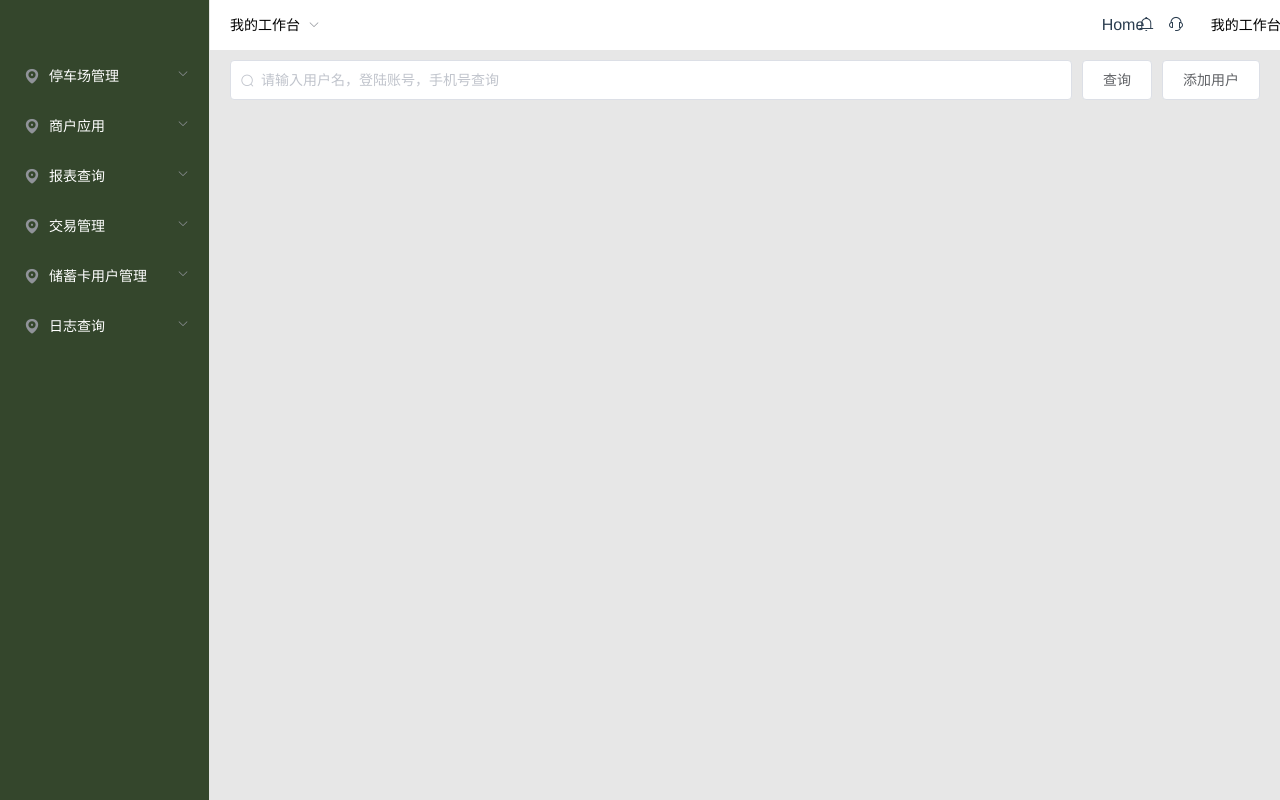
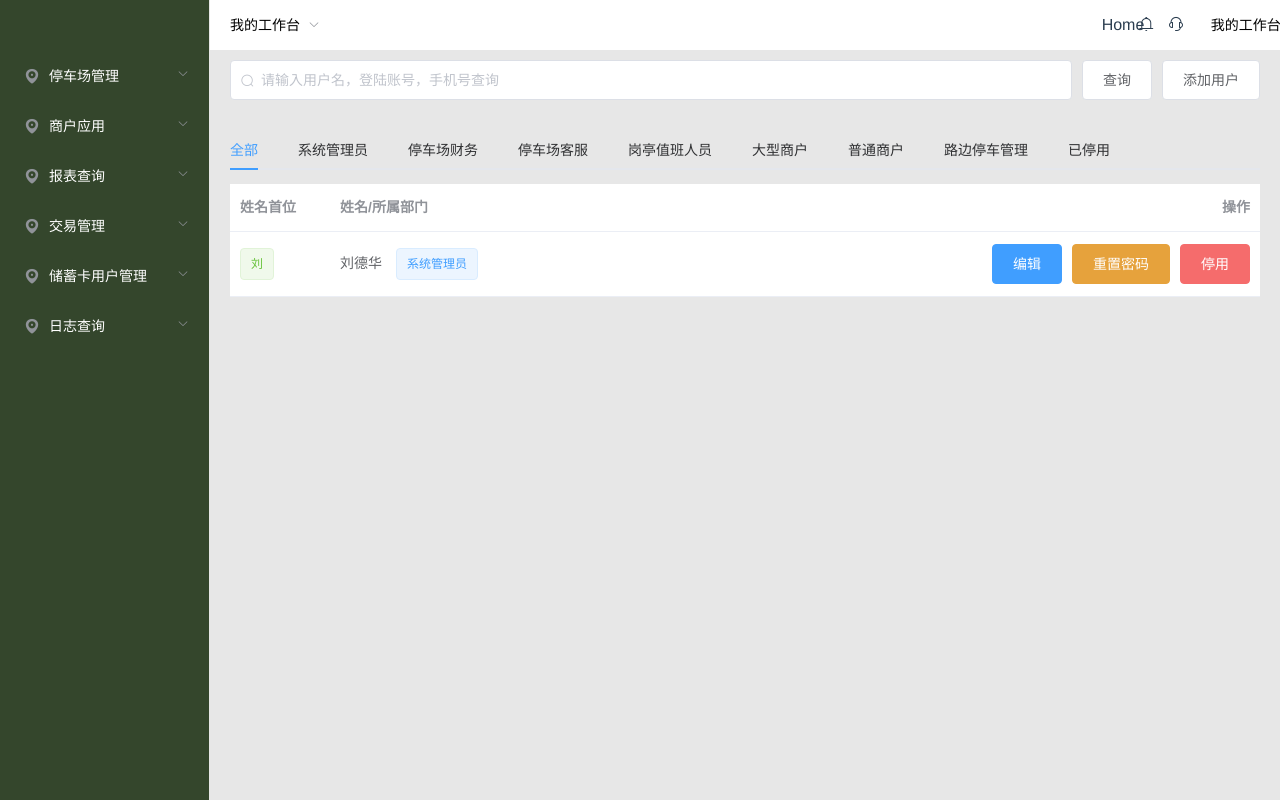
Before and after one commit to spa123456/vue-platform, a Vue app: page /peoplemessage in a window 1280 px wide. Shown: the top 800 px of the page. Built offline with nearby package versions, Linux system fonts and the light colour scheme.

Commit message:
fix:人员管理/通道管理的静态页面基本完成

```diff
--- /dev/null
+++ b/src/components/carmanagment/Channelmessage.vue
@@ -0,0 +1,52 @@
+<template>
+  <el-container class="el-mainBx">
+    <el-header height="60px">
+      <div class="header-input">
+        <el-input placeholder="请输入用户名，登陆账号，手机号查询" prefix-icon="el-icon-search" v-model="inputvalue"></el-input>
+      </div>
+      <div>
+        <el-button>查询</el-button>
+      </div>
+    </el-header>
+    <el-main>
+      <el-tabs v-model="activeName" @tab-click="handleClick">
+        <el-tab-pane label="全部" name="first">用户管理</el-tab-pane>
+        <el-tab-pane label="入口" name="second">配置管理</el-tab-pane>
+        <el-tab-pane label="出口" name="third">角色管理</el-tab-pane>
+        <el-tab-pane label="已停用" name="fourth">定时任务补偿</el-tab-pane>
+      </el-tabs>
+    </el-main>
+  </el-container>
+</template>
+
+<script>
+export default {
+  data() {
+    return {
+      inputvalue: "",
+      activeName:'first',
+    };
+  },
+  methods:{
+    handleClick(tab, event) {
+        console.log(tab, event);
+      }
+  }
+};
+</script>
+
+<style lang="less" scoped>
+.el-container {
+  .el-header {
+    display: flex;
+    padding-top: 10px;
+    .header-input {
+      flex: 1;
+      margin-right: 10px;
+    }
+  }
+  .el-main {
+    height: 100%;
+  }
+}
+</style>
--- a/src/components/carmanagment/Peoplemessage.vue
+++ b/src/components/carmanagment/Peoplemessage.vue
@@ -9,7 +9,39 @@
         <el-button>添加用户</el-button>
       </div>
     </el-header>
-    <el-main></el-main>
+    <el-main>
+      <el-tabs v-model="activeName" @tab-click="handleClick">
+        <el-tab-pane label="全部" name="first">
+          <el-table :data="tableData" style="width: 100%">
+            <el-table-column label="姓名首位" width="100">
+              <template slot-scope="scope">
+                <el-tag type="success">{{scope.row.name.substr(0,1)}}</el-tag>
+              </template>
+            </el-table-column>
+            <el-table-column label="姓名/所属部门" width="480">
+              <template slot-scope="scope">
+                <span style="padding-right:10px;">{{scope.row.name}}</span> <span><el-tag>{{scope.row.status}}</el-tag></span>
+              </template>
+            </el-table-column>
+            <el-table-column prop="address" label="操作" align="right">
+              <template slot-scope="scope">
+                <el-button type="primary" @click="redactsetprimary(scope.row)">编辑</el-button>
+                <el-button type="warning">重置密码</el-button>
+                <el-button type="danger">停用</el-button>
+              </template>
+            </el-table-column>
+          </el-table>
+        </el-tab-pane>
+        <el-tab-pane label="系统管理员" name="second">配置管理</el-tab-pane>
+        <el-tab-pane label="停车场财务" name="third">角色管理</el-tab-pane>
+        <el-tab-pane label="停车场客服" name="fourth">定时任务补偿</el-tab-pane>
+        <el-tab-pane label="岗亭值班人员" name="five">定时任务补偿</el-tab-pane>
+        <el-tab-pane label="大型商户" name="six">定时任务补偿</el-tab-pane>
+        <el-tab-pane label="普通商户" name="serven">定时任务补偿</el-tab-pane>
+        <el-tab-pane label="路边停车管理" name="eight">定时任务补偿</el-tab-pane>
+        <el-tab-pane label="已停用" name="nine">定时任务补偿</el-tab-pane>
+      </el-tabs>
+    </el-main>
   </el-container>
 </template>
 
@@ -17,8 +49,15 @@
 export default {
   data() {
     return {
-      inputvalue: ""
+      inputvalue: "",
+      activeName: "first",
+      tableData: [{  name: '刘德华',status:'系统管理员'}]
     };
+  },
+  methods: {
+    handleClick(tab, event) {
+      console.log(tab, event);
+    }
   }
 };
 </script>
@@ -28,13 +67,14 @@ export default {
   .el-header {
     display: flex;
     padding-top: 10px;
-    .header-input{
-        flex: 1;
-        margin-right: 10px;
+    .header-input {
+      flex: 1;
+      margin-right: 10px;
     }
   }
-  .el-main{
-      height: 100%;
+  .el-main {
+    height: 100%;
+
   }
 }
 </style>
--- a/src/router.js
+++ b/src/router.js
@@ -38,6 +38,11 @@ export default new Router({
           name:'peoplemessage',
           component:() => import('./components/carmanagment/Peoplemessage.vue')
         },
+        {
+          path:'/channelmessage',
+          name:'channelmessage',
+          component:() => import('./components/carmanagment/Channelmessage.vue')
+        },
       ]
 
     }
--- a/src/views/NavigationMenu.vue
+++ b/src/views/NavigationMenu.vue
@@ -25,7 +25,7 @@
             </template>
             <el-menu-item index="carmessage">车辆信息</el-menu-item>
             <el-menu-item index="peoplemessage">人员管理</el-menu-item>
-            <el-menu-item index="1-3">通道管理</el-menu-item>
+            <el-menu-item index="channelmessage">通道管理</el-menu-item>
             <el-menu-item index="1-4">包月车辆</el-menu-item>
             <el-menu-item index="1-5">免费车辆</el-menu-item>
             <el-menu-item index="1-6">黑名车辆</el-menu-item>
```
